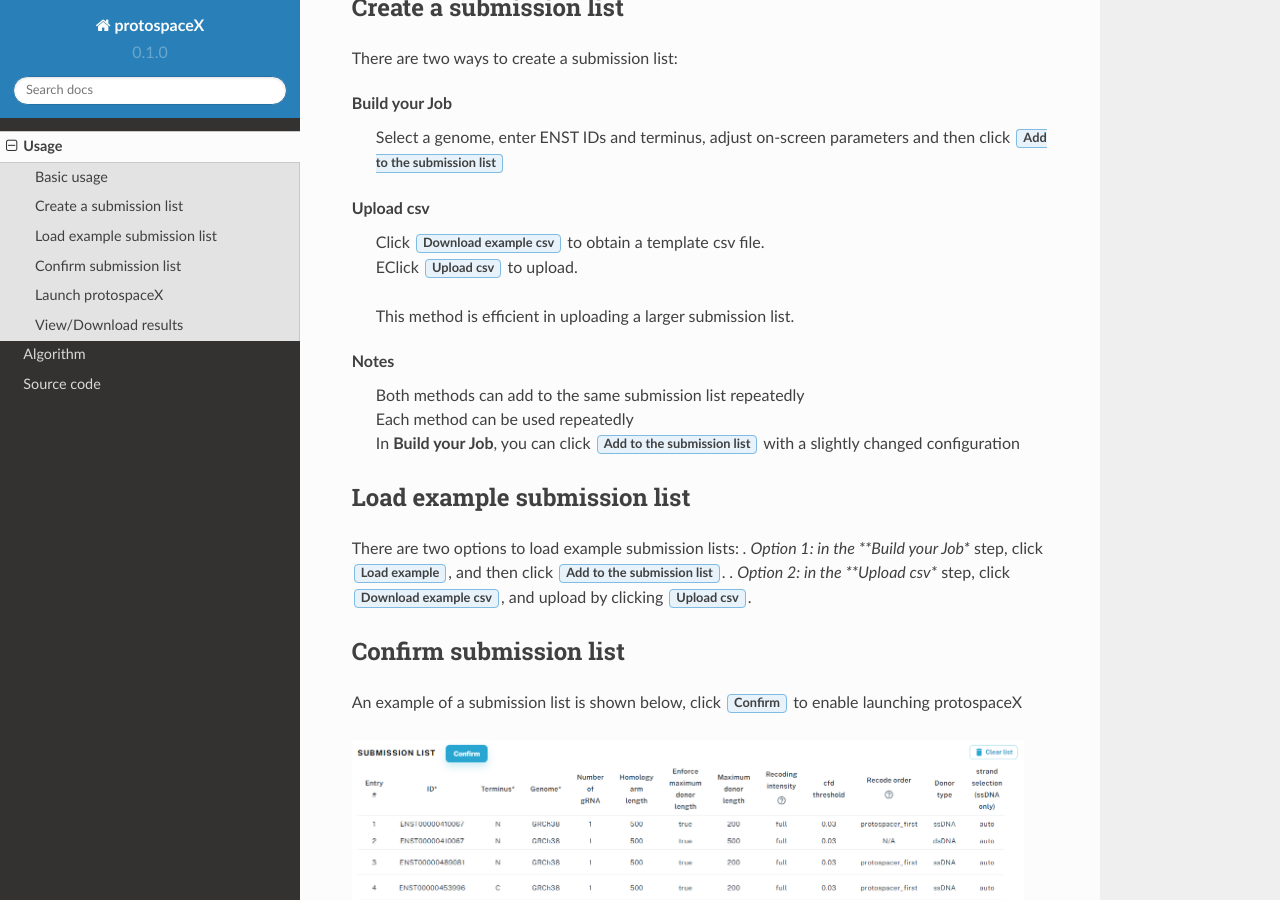
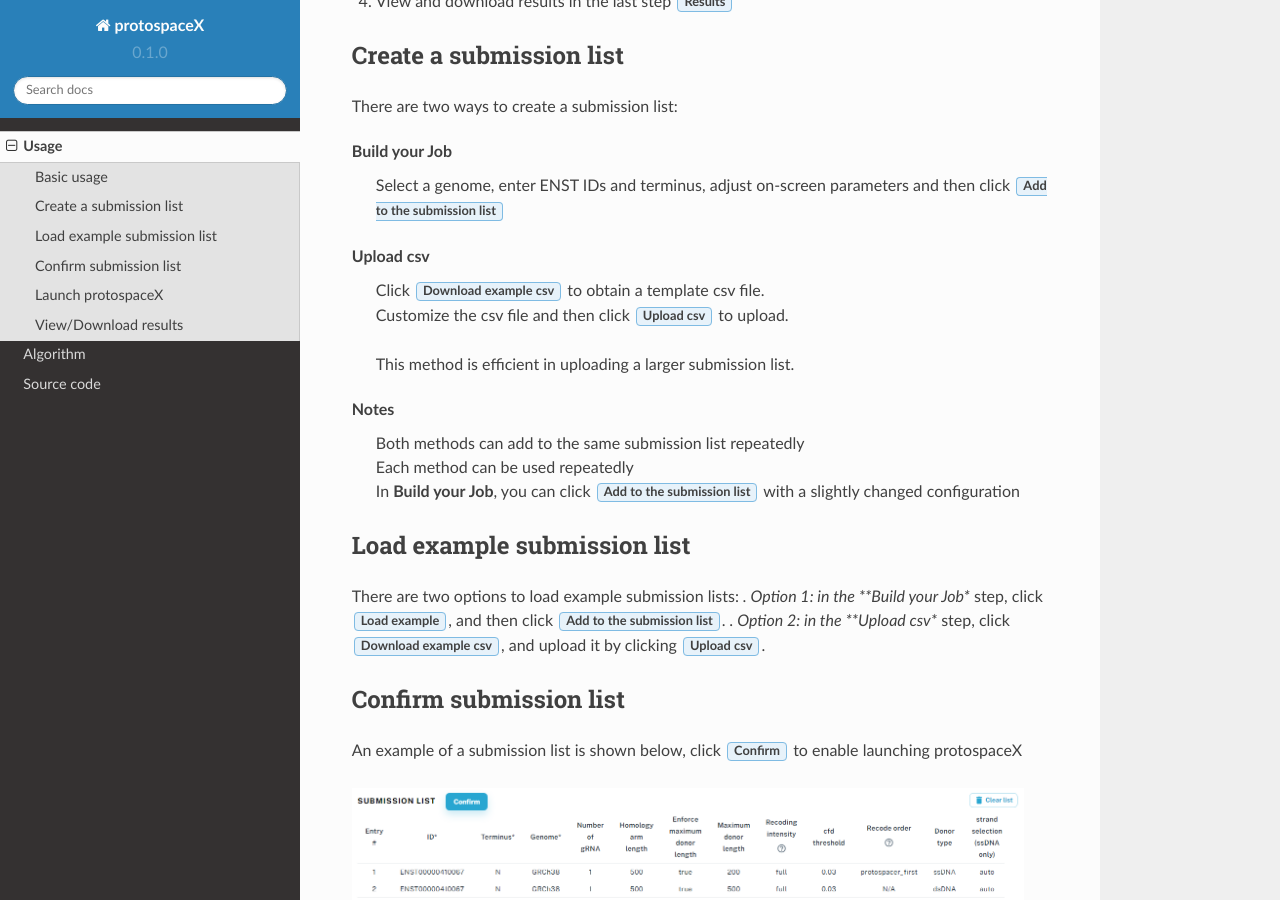
Before and after one commit to duopeng/protoSpaceJAM-readthedocs, a Sphinx documentation site: the page built from docs/source/usage.rst, in a window 1280 px wide and 900 px high, scrolled down 496 px. Built offline with Sphinx 7.4.7 and the Read the Docs theme 2.0.0, drawn with Linux system fonts in a browser that asks for light colours.

Commit message:
Update usage.rst

```diff
--- a/docs/source/usage.rst
+++ b/docs/source/usage.rst
@@ -12,7 +12,7 @@
    :align: center
    :alt: Stepper navigation
 
-
+|
 Workflow:
 
 #. Create a submission list by using steps :guilabel:`Build your Job` and/or :guilabel:`Upload csv`
@@ -33,7 +33,7 @@
 
 Upload csv
     | Click :guilabel:`Download example csv` to obtain a template csv file.
-    | EClick :guilabel:`Upload csv` to upload.
+    | Customize the csv file and then click :guilabel:`Upload csv` to upload.
 
     | This method is efficient in uploading a larger submission list.
 
@@ -47,7 +47,7 @@
 
 | There are two options to load example submission lists:
     *. Option 1: in the **Build your Job** step, click :guilabel:`Load example`, and then click :guilabel:`Add to the submission list`.
-    *. Option 2: in the **Upload csv** step, click :guilabel:`Download example csv`, and upload by clicking :guilabel:`Upload csv`.
+    *. Option 2: in the **Upload csv** step, click :guilabel:`Download example csv`, and upload it by clicking :guilabel:`Upload csv`.
 
 Confirm submission list
 -----------------------
@@ -67,7 +67,6 @@
    :alt: launch
 
 |
-|
 View/Download results
 ---------------------
 
```
